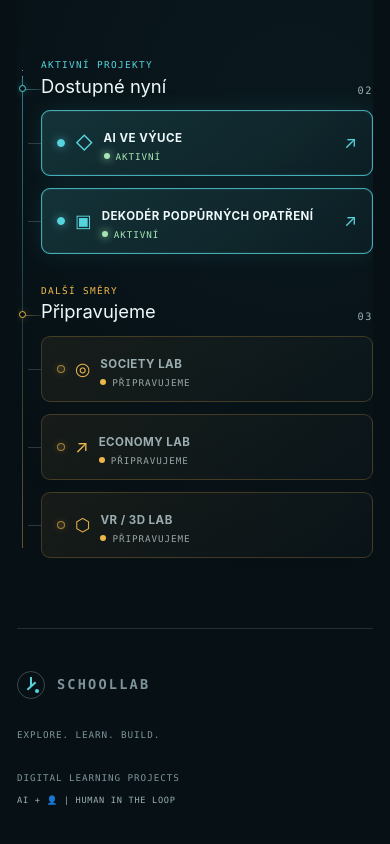
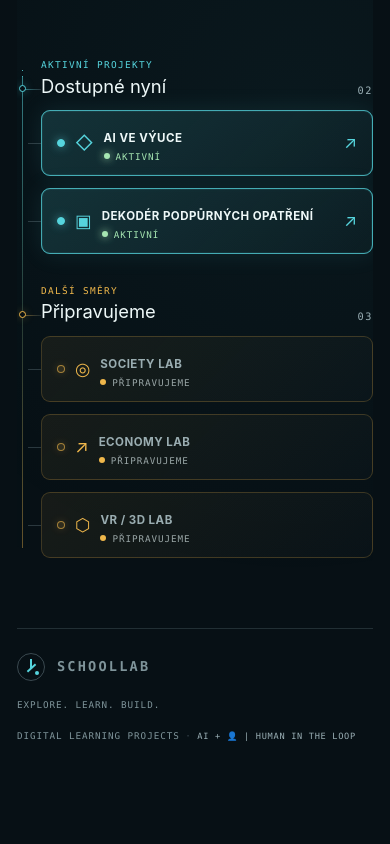
Before and after one commit to mulleroj/schoollab, a React (Vite) app: page / in a window 390 px wide. Shown: the part 4712-5556 px from the top of the page. After the commit the page ends 5483 px from the top, so only its background shows below. Built offline with nearby package versions, Linux system fonts and the light colour scheme.

Commit message:
fix: compact SchoolLab footer

```diff
--- a/app/globals.css
+++ b/app/globals.css
@@ -1973,33 +1973,88 @@ footer {
 }
 
 footer {
-  min-height: 144px;
-  padding: 42px 0;
+  min-height: 76px;
+  padding: 24px 0;
   border-top: 1px solid var(--line);
   display: grid;
   grid-template-columns: 1fr auto 1fr;
   align-items: center;
-  gap: 30px;
+  gap: clamp(18px, 3vw, 42px);
   color: #7f949a;
   font: .58rem/1.4 var(--font-mono);
   letter-spacing: .1em;
   text-transform: uppercase;
 }
 
-footer p { margin: 0; }
-footer p:last-child { text-align: right; }
+footer > p {
+  margin: 0;
+  text-align: center;
+  white-space: nowrap;
+}
 
 .footer-meta {
-  display: grid;
-  gap: 9px;
+  justify-self: end;
   min-width: 0;
 }
 
+.footer-meta p {
+  margin: 0;
+  text-align: right;
+  white-space: nowrap;
+}
+
+.footer-divider {
+  padding-inline: .6em;
+  color: var(--line-strong);
+}
+
 .footer-signature {
+  display: inline;
   color: var(--muted);
   font-size: .54rem;
   letter-spacing: .08em;
   white-space: nowrap;
+}
+
+@media (max-width: 900px) and (min-width: 761px) {
+  footer {
+    grid-template-columns: 1fr auto;
+    gap: 16px;
+  }
+
+  .footer-meta {
+    grid-column: 1 / -1;
+  }
+}
+
+@media (max-width: 760px) {
+  footer {
+    grid-template-columns: 1fr;
+    min-height: 0;
+    gap: 18px;
+    padding-block: 24px 28px;
+  }
+
+  footer > p {
+    order: 2;
+    text-align: left;
+    white-space: normal;
+  }
+
+  .footer-meta {
+    order: 3;
+    justify-self: start;
+    max-width: 100%;
+  }
+
+  .footer-meta p {
+    text-align: left;
+    white-space: normal;
+  }
+
+  .footer-signature {
+    white-space: normal;
+  }
 }
 
 @media (max-width: 1080px) {
@@ -2086,8 +2141,6 @@ footer p:last-child { text-align: right; }
   .future-group-planned .future-list { grid-template-columns: 1fr; }
   .future-lab { min-height: 66px; }
   .future-lab::after { left: -14px; width: 13px; }
-  footer { grid-template-columns: 1fr; min-height: 200px; }
-  footer p:last-child { text-align: left; }
 }
 
 @media (max-width: 480px) {
--- a/app/page.tsx
+++ b/app/page.tsx
@@ -406,8 +406,11 @@ export default function Home() {
         </div>
         <p>{siteConfig.slogan}</p>
         <div className="footer-meta">
-          <p>Digital Learning Projects</p>
-          <p className="footer-signature">AI + 👤 | HUMAN IN THE LOOP</p>
+          <p>
+            DIGITAL LEARNING PROJECTS
+            <span className="footer-divider" aria-hidden="true">·</span>
+            <span className="footer-signature">AI + 👤 | HUMAN IN THE LOOP</span>
+          </p>
         </div>
       </footer>
     </main>
```
